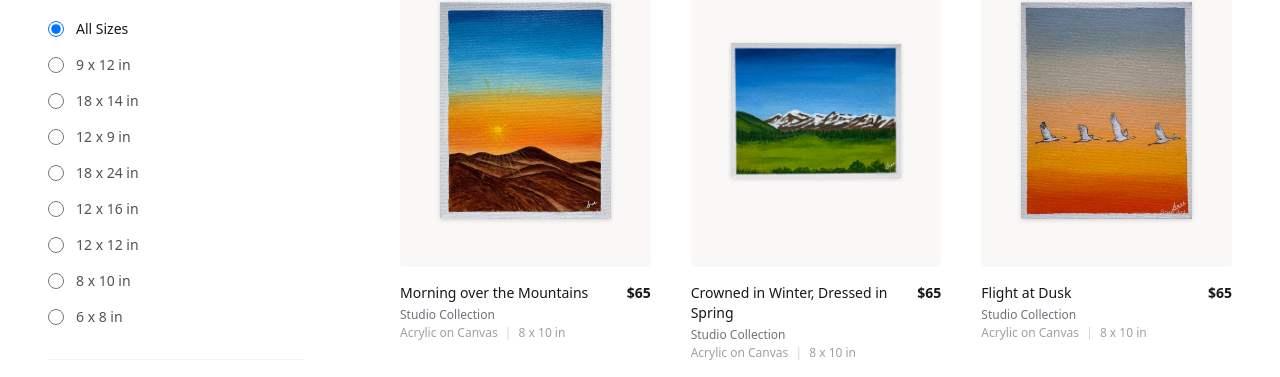
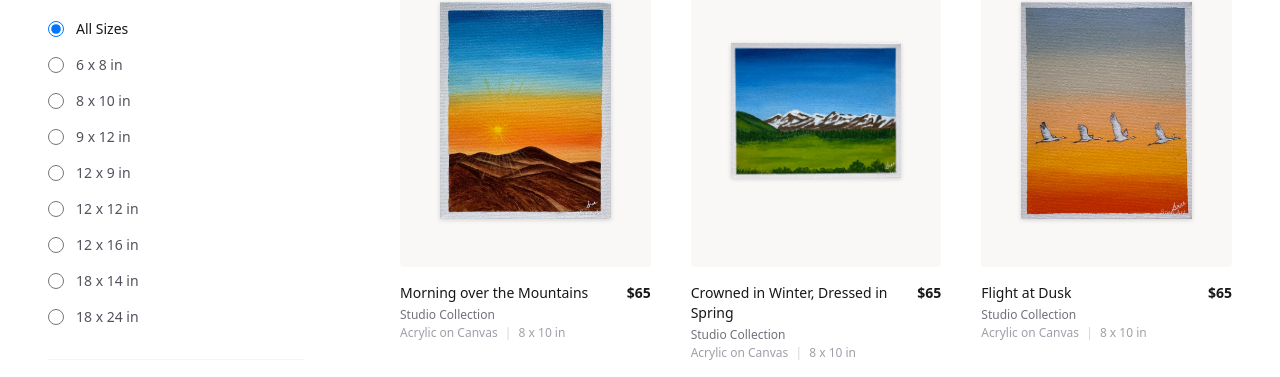
Before and after one commit to kumarkrishh/art_portfolio, a Next.js app: page /gallery in a window 1280 px wide. Shown: the part 422-799 px from the top of the page. Built offline with nearby package versions, Linux system fonts and the light colour scheme.

Commit message:
sort sizing in filters

```diff
--- a/app/(public)/gallery/page.tsx
+++ b/app/(public)/gallery/page.tsx
@@ -14,6 +14,22 @@ const SORT_OPTIONS = [
 ] as const;
 
 type SortValue = typeof SORT_OPTIONS[number]["value"];
+
+function parseDimensions(dimensions: string) {
+  const matches = dimensions.match(/\d+(\.\d+)?/g);
+  if (!matches || matches.length < 2) {
+    return null;
+  }
+
+  const width = parseFloat(matches[0]);
+  const height = parseFloat(matches[1]);
+
+  return {
+    width,
+    height,
+    area: width * height,
+  };
+}
 
 export default function GalleryPage() {
   const visibleArtworks = artworks.filter((art) => !art.notForSale);
@@ -37,7 +53,22 @@ export default function GalleryPage() {
 
   const availableSizes = Array.from(
     new Set(visibleArtworks.map((art) => art.dimensions).filter(Boolean))
-  ) as string[];
+  )
+    .sort((a, b) => {
+      const parsedA = parseDimensions(a);
+      const parsedB = parseDimensions(b);
+
+      if (!parsedA || !parsedB) {
+        return a.localeCompare(b);
+      }
+      if (parsedA.area !== parsedB.area) {
+        return parsedA.area - parsedB.area;
+      }
+      if (parsedA.width !== parsedB.width) {
+        return parsedA.width - parsedB.width;
+      }
+      return parsedA.height - parsedB.height;
+    }) as string[];
 
   const availableMediums = Array.from(
     new Set(visibleArtworks.map((art) => art.medium).filter(Boolean))
```
